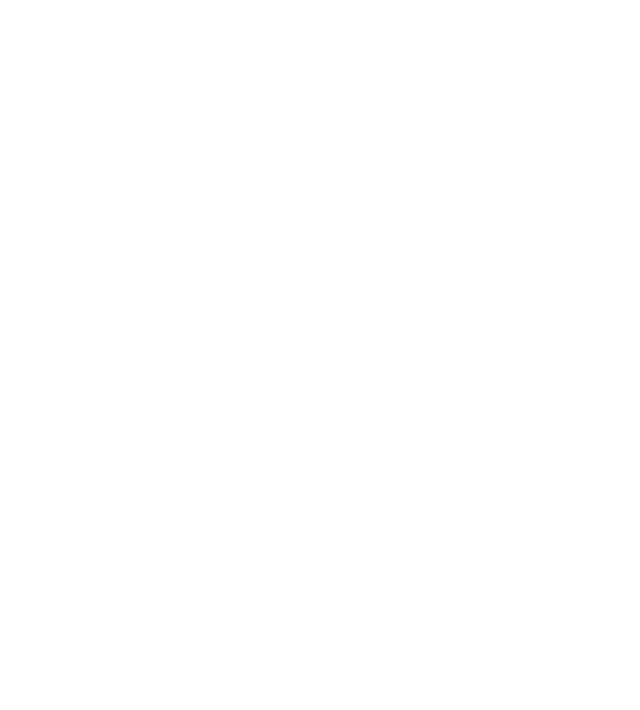
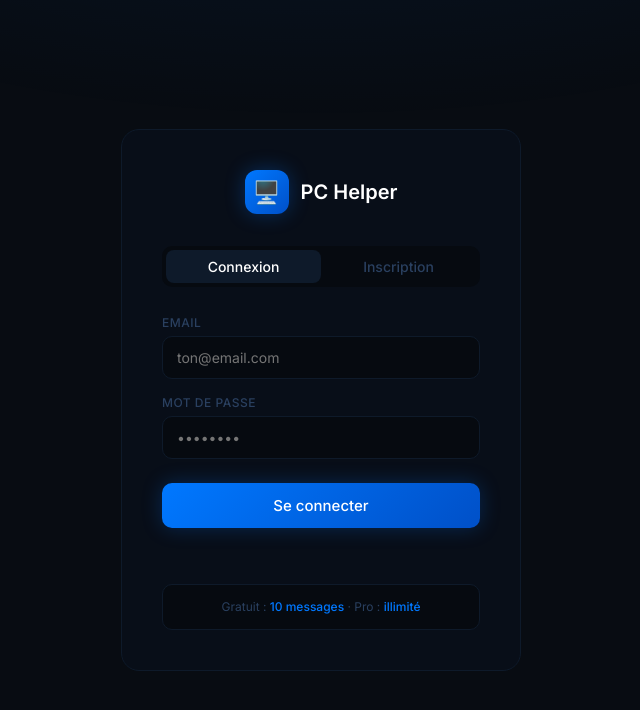
Before and after one commit to Sangors6/assistant-pc, a website: page login.html in a window 1280 px wide. Shown: the whole page, without its empty margins (319-959 px from the left). Drawn offline with Linux system fonts and the light colour scheme.

Commit message:
ajout dependances auth

```diff
--- a/login.html
+++ b/login.html
@@ -0,0 +1,267 @@
+<!DOCTYPE html>
+<html lang="fr">
+<head>
+  <meta charset="UTF-8">
+  <meta name="viewport" content="width=device-width, initial-scale=1.0">
+  <title>PC Helper — Connexion</title>
+  <style>
+    @import url('https://fonts.googleapis.com/css2?family=Inter:wght@400;500;600&display=swap');
+
+    * { margin: 0; padding: 0; box-sizing: border-box; }
+
+    body {
+      font-family: 'Inter', system-ui, sans-serif;
+      background: #080c12;
+      color: #dcddde;
+      height: 100vh;
+      display: flex;
+      align-items: center;
+      justify-content: center;
+    }
+
+    body::before {
+      content: '';
+      position: fixed;
+      inset: 0;
+      background: radial-gradient(ellipse 80% 50% at 50% -20%, rgba(0, 120, 255, 0.08) 0%, transparent 70%);
+      pointer-events: none;
+    }
+
+    #card {
+      background: #080e18;
+      border: 1px solid #0e1a2a;
+      border-radius: 18px;
+      padding: 40px;
+      width: 100%;
+      max-width: 400px;
+      z-index: 1;
+    }
+
+    #logo {
+      display: flex;
+      align-items: center;
+      gap: 12px;
+      margin-bottom: 32px;
+      justify-content: center;
+    }
+
+    #logo-icon {
+      width: 44px;
+      height: 44px;
+      background: linear-gradient(135deg, #0078ff, #0050c8);
+      border-radius: 12px;
+      display: flex;
+      align-items: center;
+      justify-content: center;
+      font-size: 22px;
+      box-shadow: 0 0 20px rgba(0, 120, 255, 0.3);
+    }
+
+    #logo-text {
+      font-size: 20px;
+      font-weight: 600;
+      color: #ffffff;
+    }
+
+    .tabs {
+      display: flex;
+      gap: 0;
+      margin-bottom: 28px;
+      background: #060a10;
+      border-radius: 10px;
+      padding: 4px;
+    }
+
+    .tab {
+      flex: 1;
+      padding: 8px;
+      text-align: center;
+      font-size: 14px;
+      font-weight: 500;
+      color: #2a4060;
+      cursor: pointer;
+      border-radius: 8px;
+      transition: all 0.2s ease;
+    }
+
+    .tab.active {
+      background: #0e1a2a;
+      color: #ffffff;
+    }
+
+    .champ {
+      margin-bottom: 16px;
+    }
+
+    label {
+      display: block;
+      font-size: 12px;
+      font-weight: 500;
+      color: #2a4060;
+      margin-bottom: 6px;
+      text-transform: uppercase;
+      letter-spacing: 0.5px;
+    }
+
+    input {
+      width: 100%;
+      background: #060a10;
+      border: 1px solid #0e1a2a;
+      border-radius: 10px;
+      padding: 12px 14px;
+      color: #dcddde;
+      font-size: 14px;
+      font-family: inherit;
+      outline: none;
+      transition: border-color 0.2s ease, box-shadow 0.2s ease;
+    }
+
+    input:focus {
+      border-color: #0078ff;
+      box-shadow: 0 0 16px rgba(0, 120, 255, 0.1);
+    }
+
+    #bouton {
+      width: 100%;
+      padding: 13px;
+      background: linear-gradient(135deg, #0078ff, #0050c8);
+      border: none;
+      border-radius: 10px;
+      color: white;
+      font-size: 15px;
+      font-weight: 500;
+      font-family: inherit;
+      cursor: pointer;
+      margin-top: 8px;
+      transition: all 0.2s ease;
+      box-shadow: 0 0 20px rgba(0, 120, 255, 0.25);
+    }
+
+    #bouton:hover {
+      transform: translateY(-1px);
+      box-shadow: 0 0 30px rgba(0, 120, 255, 0.4);
+    }
+
+    #message {
+      margin-top: 16px;
+      font-size: 13px;
+      text-align: center;
+      min-height: 20px;
+      color: #ff4444;
+    }
+
+    #message.succes { color: #00c853; }
+
+    .gratuit-info {
+      margin-top: 20px;
+      padding: 12px;
+      background: #060a10;
+      border: 1px solid #0e1a2a;
+      border-radius: 10px;
+      font-size: 12px;
+      color: #2a4060;
+      text-align: center;
+      line-height: 1.6;
+    }
+
+    .gratuit-info span { color: #0078ff; font-weight: 500; }
+  </style>
+</head>
+<body>
+  <div id="card">
+    <div id="logo">
+      <div id="logo-icon">🖥️</div>
+      <div id="logo-text">PC Helper</div>
+    </div>
+
+    <div class="tabs">
+      <div class="tab active" onclick="changerTab('connexion')">Connexion</div>
+      <div class="tab" onclick="changerTab('inscription')">Inscription</div>
+    </div>
+
+    <div class="champ">
+      <label>Email</label>
+      <input type="email" id="email" placeholder="ton@email.com">
+    </div>
+
+    <div class="champ">
+      <label>Mot de passe</label>
+      <input type="password" id="mdp" placeholder="••••••••">
+    </div>
+
+    <button id="bouton" onclick="soumettre()">Se connecter</button>
+    <div id="message"></div>
+
+    <div class="gratuit-info">
+      Gratuit : <span>10 messages</span> · Pro : <span>illimité</span>
+    </div>
+  </div>
+
+  <script>
+    let modeActuel = 'connexion'
+
+    function changerTab(mode) {
+      modeActuel = mode
+      document.querySelectorAll('.tab').forEach((t, i) => {
+        t.classList.toggle('active', (mode === 'connexion' && i === 0) || (mode === 'inscription' && i === 1))
+      })
+      document.getElementById('bouton').textContent = mode === 'connexion' ? 'Se connecter' : "S'inscrire"
+      document.getElementById('message').textContent = ''
+    }
+
+    async function soumettre() {
+      const email = document.getElementById('email').value.trim()
+      const mdp = document.getElementById('mdp').value
+      const msg = document.getElementById('message')
+
+      if (!email || !mdp) {
+        msg.textContent = 'Remplis tous les champs'
+        msg.className = ''
+        return
+      }
+
+      const url = modeActuel === 'connexion' ? '/auth/connexion' : '/auth/inscription'
+
+      try {
+        const res = await fetch(url, {
+          method: 'POST',
+          headers: { 'Content-Type': 'application/json' },
+          body: JSON.stringify({ email, motDePasse: mdp })
+        })
+
+        const data = await res.json()
+
+        if (!res.ok) {
+          msg.textContent = data.erreur
+          msg.className = ''
+          return
+        }
+
+        if (modeActuel === 'inscription') {
+          msg.textContent = 'Compte créé ! Connecte-toi maintenant.'
+          msg.className = 'succes'
+          changerTab('connexion')
+        } else {
+          localStorage.setItem('token', data.token)
+          localStorage.setItem('email', data.email)
+          window.location.href = '/index.html'
+        }
+
+      } catch {
+        msg.textContent = 'Erreur de connexion au serveur'
+        msg.className = ''
+      }
+    }
+
+    // Connexion avec Entrée
+    document.addEventListener('keydown', (e) => {
+      if (e.key === 'Enter') soumettre()
+    })
+
+    // Si déjà connecté, redirige vers le chat
+    if (localStorage.getItem('token')) {
+      window.location.href = '/index.html'
+    }
+  </script>
+</body>
+</html>
```
Also changed, not shown: index.html (+1 -1 lines).
